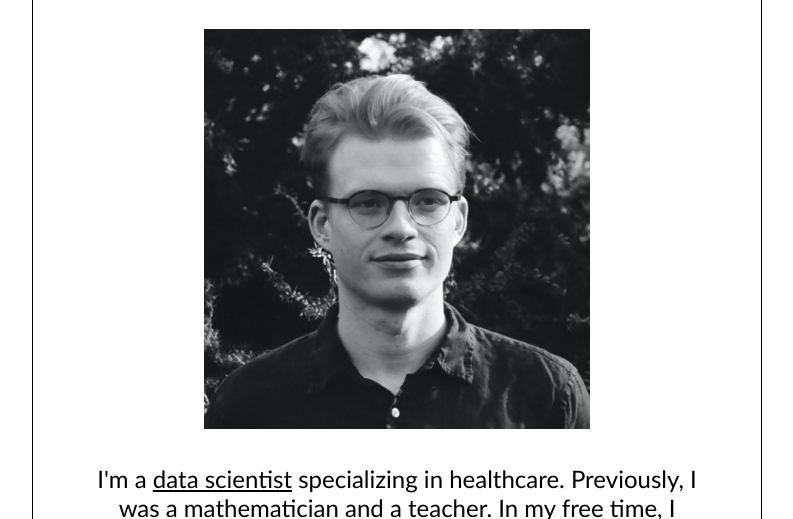
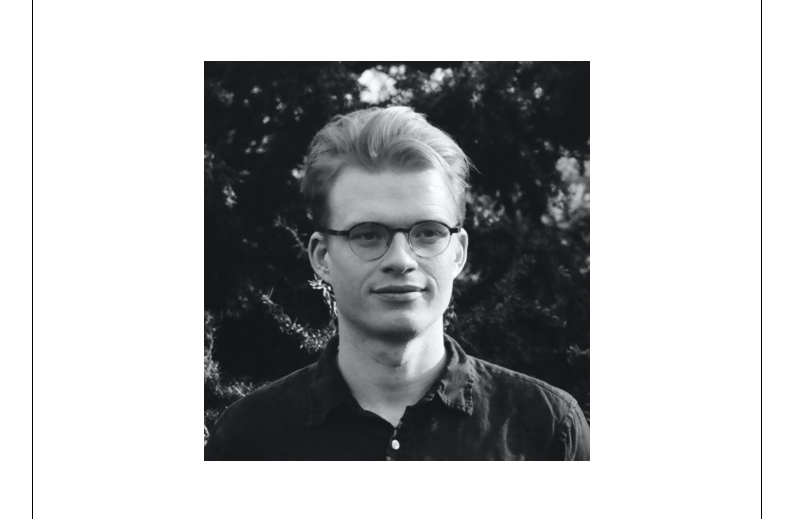
Before and after one commit to jeremy-p-mann/jeremypmannwebsite, a Gatsby site: page / in a window 1280 px wide. Shown: the part 256-775 px from the top of the page, without its empty margins (243-1036 px from the left). Built offline with nearby package versions, Linux system fonts and the light colour scheme; Gatsby itself is replaced by a stand-in of ours.

Commit message:
restore image margins

```diff
--- a/src/components/headshot.js
+++ b/src/components/headshot.js
@@ -4,8 +4,10 @@ import styled from "styled-components";
 
 const Image = styled.img`
   height: 400px;
+  margin: 2rem 0;
   @media (max-width: 600px) {
     height: 200px;
+    margin: 2rem 0;
   }
 `;
 const HeadshotImage = () => {
```
